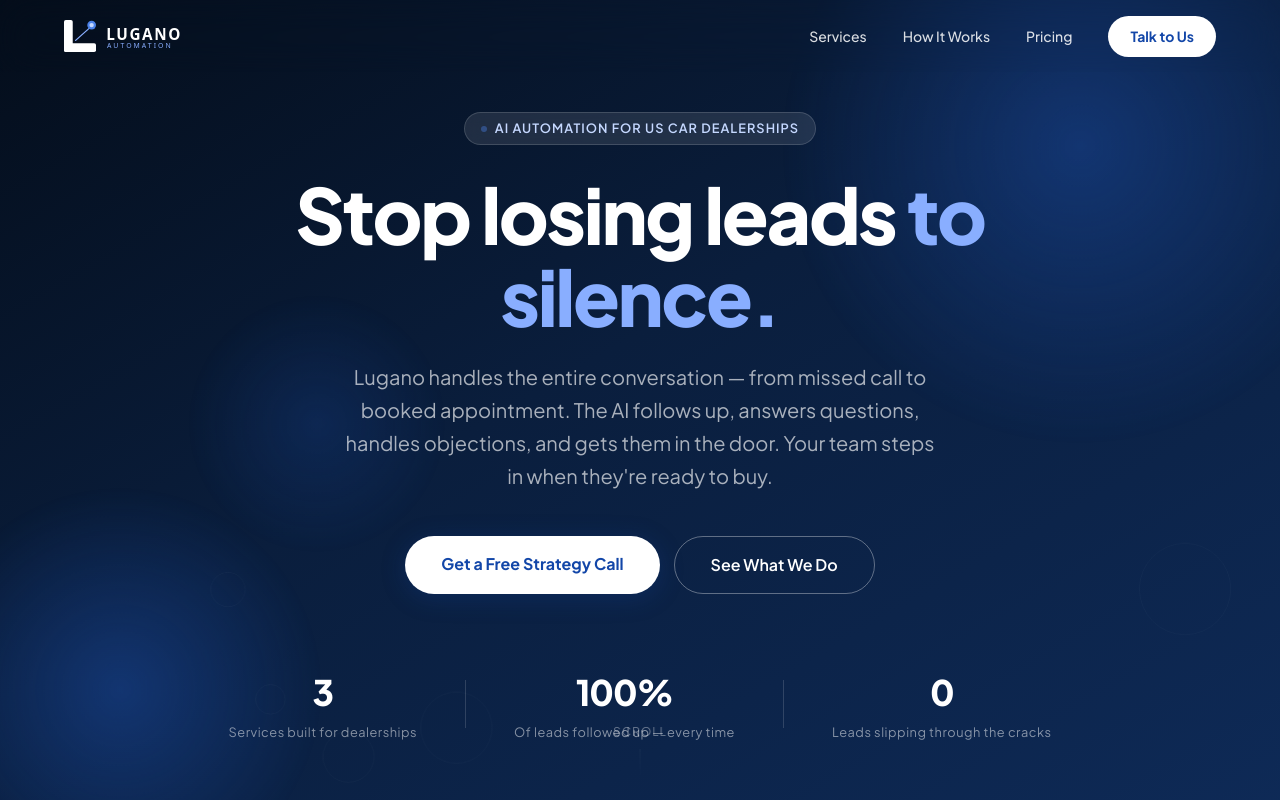
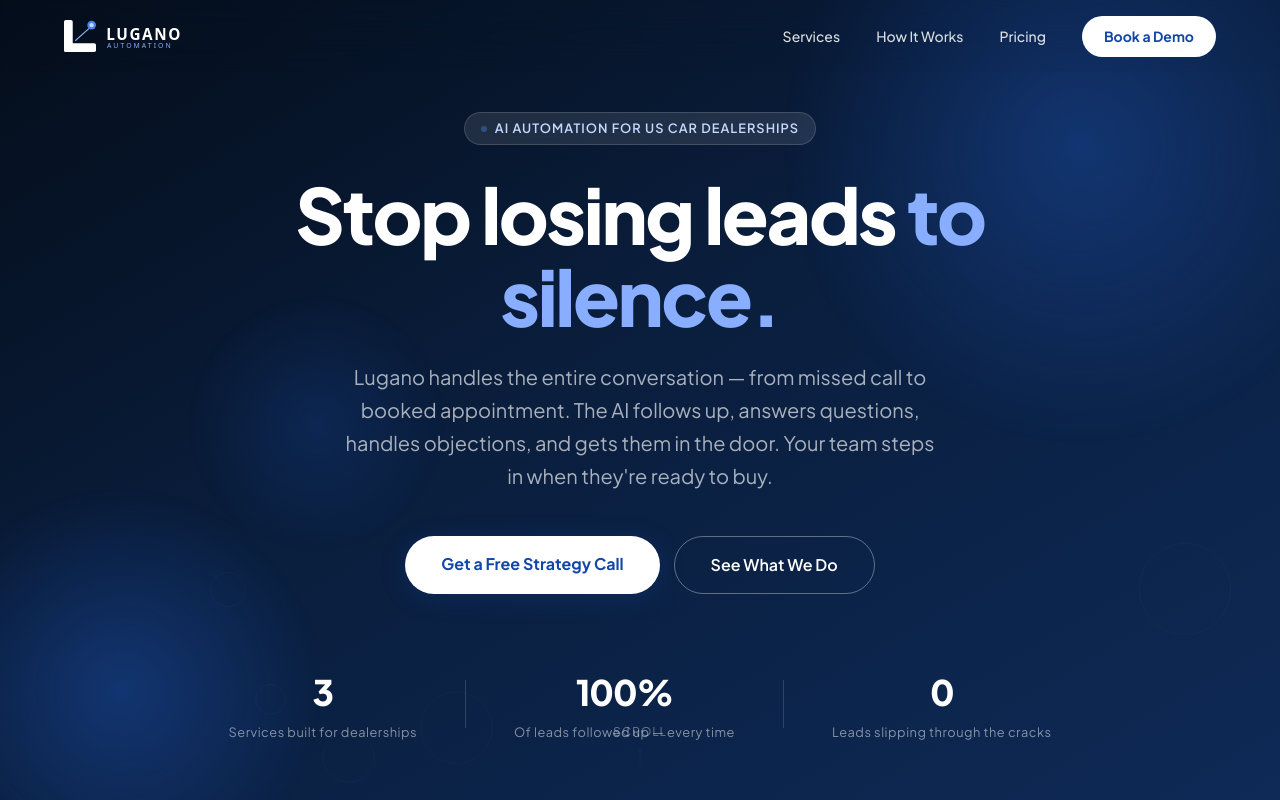
Before and after one commit to SolariAutomation/lugano-landing, a Next.js app: page / in a window 1280 px wide. Shown: the top 800 px of the page. Built offline with nearby package versions, Linux system fonts and the light colour scheme.

Commit message:
Favicon, Book a Demo CTA, landing favicon

```diff
--- a/app/layout.tsx
+++ b/app/layout.tsx
@@ -9,6 +9,9 @@ export const metadata: Metadata = {
 export default function RootLayout({ children }: { children: React.ReactNode }) {
   return (
     <html lang="en">
+      <head>
+        <link rel="icon" href="/favicon.svg" type="image/svg+xml" />
+      </head>
       <body className="antialiased">{children}</body>
     </html>
   );
--- a/app/page.tsx
+++ b/app/page.tsx
@@ -128,7 +128,7 @@ export default function Page() {
           <a href="#services" onClick={(e) => smoothScroll(e, "#services")} style={navLinkStyle(scrolled)}>Services</a>
           <a href="#how-it-works" onClick={(e) => smoothScroll(e, "#how-it-works")} style={navLinkStyle(scrolled)}>How It Works</a>
           <a href="/pricing" style={navLinkStyle(scrolled)}>Pricing</a>
-          <a href="#contact" onClick={(e) => smoothScroll(e, "#contact")} style={{background:scrolled?"var(--blue)":"var(--white)",color:scrolled?"var(--white)":"var(--blue)",padding:"10px 22px",borderRadius:100,fontWeight:700,fontSize:".875rem",textDecoration:"none",display:"inline-block"}}>Talk to Us</a>
+          <a href="#contact" onClick={(e) => smoothScroll(e, "#contact")} style={{background:scrolled?"var(--blue)":"var(--white)",color:scrolled?"var(--white)":"var(--blue)",padding:"10px 22px",borderRadius:100,fontWeight:700,fontSize:".875rem",textDecoration:"none",display:"inline-block"}}>Book a Demo</a>
         </div>
         <button onClick={() => setMenuOpen(!menuOpen)} className="nav-mobile" style={{flexDirection:"column",gap:4,cursor:"pointer",border:"none",background:"none",padding:6}} aria-label="Toggle menu">
           {[0,1,2].map(i => <span key={i} style={{display:"block",width:22,height:2,background:scrolled?"var(--text-primary)":"var(--white)",borderRadius:2}}/>)}
```
Also changed, not shown: public/favicon.svg (added).
